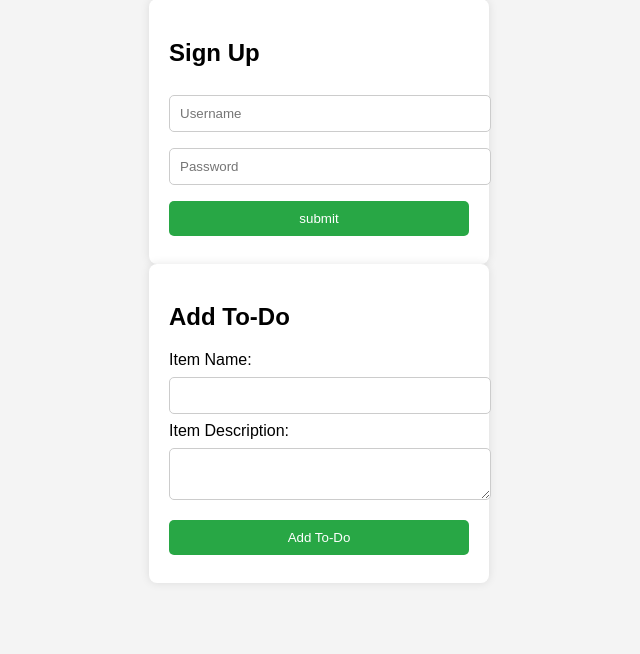
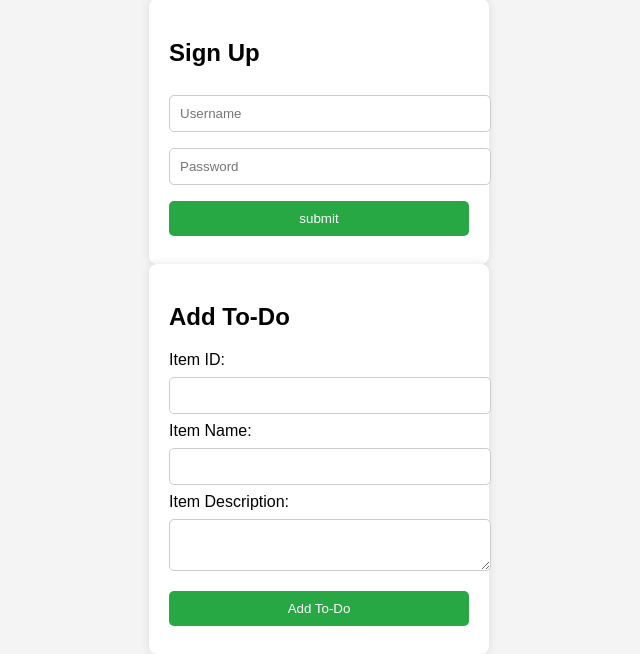
Before and after one commit to mudassirl6/Flask, a Flask app: page / in a window 1280 px wide. Shown: the part 257-911 px from the top of the page, without its empty margins (321-961 px from the left). Before the commit the page ends 812 px from the top, so only its background shows below. Run offline with Flask 3, Linux system fonts and the light colour scheme.

Commit message:
item_id added

```diff
--- a/FrontEnd/templates/index.html
+++ b/FrontEnd/templates/index.html
@@ -68,6 +68,9 @@
     <div class="container">
         <h2>Add To-Do</h2>
         <form action="/add_todo" method="POST">
+            <label for="item_id">Item ID:</label>
+            <input type="text" id="item_id" name="item_id" required>
+
             <label for="item_name">Item Name:</label>
             <input type="text" id="item_name" name="item_name" required>
 
```
